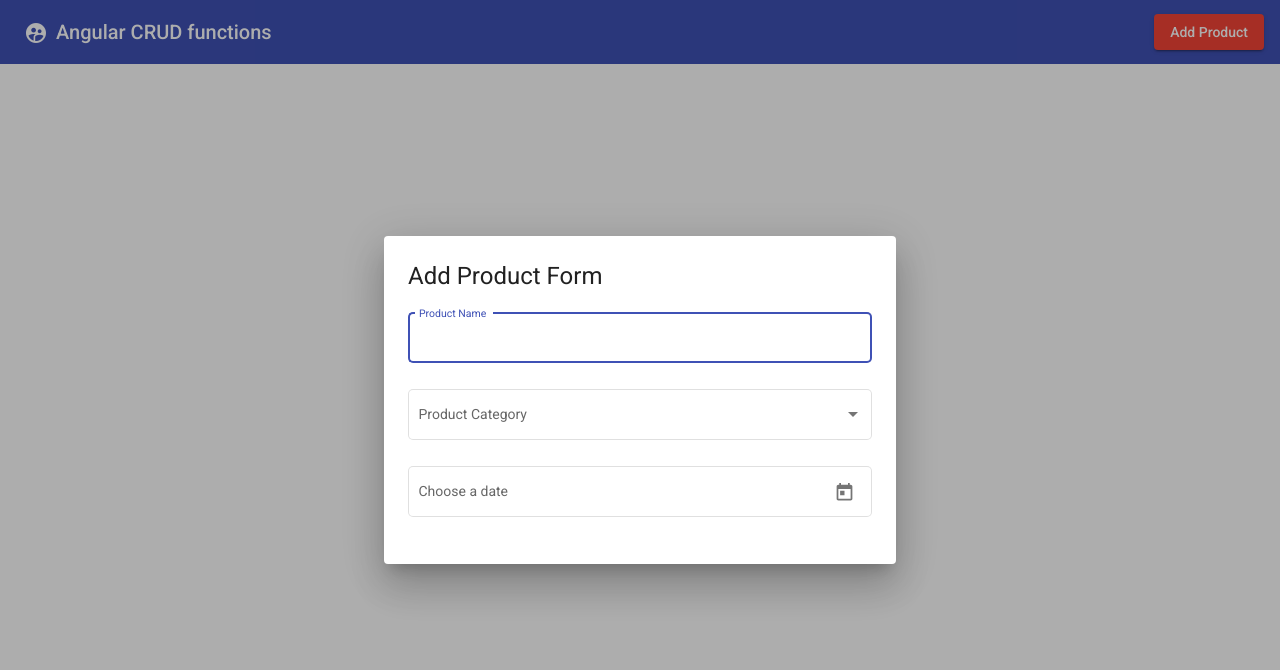
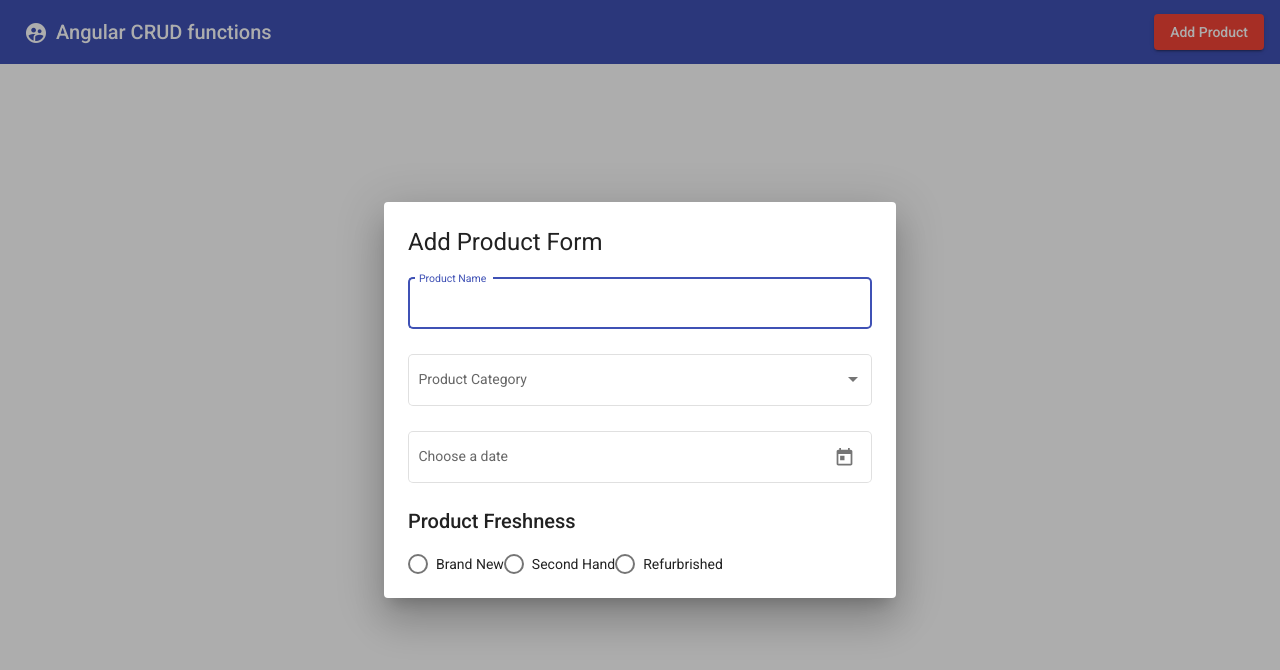
Before and after one commit to drneyx/Angular-CRUD, an Angular app: page / in a window 1280 px wide. Both pictures are taken after a click on the button "Add Product". Shown: the top 670 px of the page. Built offline with nearby package versions, Linux system fonts and the light colour scheme.

Commit message:
Fresh list map

```diff
--- a/src/app/app.module.ts
+++ b/src/app/app.module.ts
@@ -15,6 +15,7 @@ import {MatInputModule} from '@angular/material/input';
 import {MatSelectModule} from '@angular/material/select';
 import {MatDatepickerModule} from '@angular/material/datepicker';
 import {MatNativeDateModule} from '@angular/material/core';
+import {MatRadioModule} from '@angular/material/radio';
 
 @NgModule({
   declarations: [
@@ -33,7 +34,8 @@ import {MatNativeDateModule} from '@angular/material/core';
     MatInputModule,
     MatSelectModule,
     MatDatepickerModule,
-    MatNativeDateModule
+    MatNativeDateModule,
+    MatRadioModule
   ],
   providers: [],
   bootstrap: [AppComponent]
--- a/src/app/dialog/dialog.component.html
+++ b/src/app/dialog/dialog.component.html
@@ -19,5 +19,12 @@
         <mat-datepicker-toggle matSuffix [for]="picker"></mat-datepicker-toggle>
         <mat-datepicker #picker></mat-datepicker>
     </mat-form-field>
+    <label for=""><h2>Product Freshness</h2></label>
+    <mat-radio-group>
+        <mat-radio-button *ngFor="let fresh of freshnessList" [value]="fresh">
+            {{fresh}}
+        </mat-radio-button>
+    </mat-radio-group>
+
 
 </div>
--- a/src/app/dialog/dialog.component.ts
+++ b/src/app/dialog/dialog.component.ts
@@ -7,6 +7,8 @@ import { Component, OnInit } from '@angular/core';
 })
 export class DialogComponent implements OnInit {
 
+  freshnessList = ["Brand New", "Second Hand", "Refurbrished"]
+
   constructor() { }
 
   ngOnInit(): void {
```
